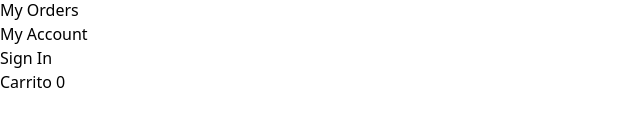
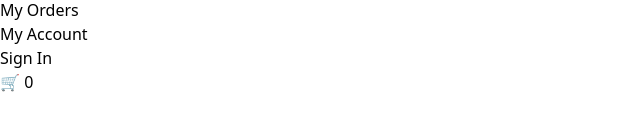
Before and after one commit to nicxlasj/react-app-ecommerce, a React (Vite) app: page / in a window 1280 px wide. Shown: the part 218-348 px from the top of the page, without its empty margins (0-640 px from the left). Built offline with nearby package versions, Linux system fonts and the light colour scheme; no server answers.

Commit message:
Creando el contexto

```diff
--- a/src/components/card/index.jsx
+++ b/src/components/card/index.jsx
@@ -1,5 +1,9 @@
+import { useContext } from "react";
+import { ProductContext } from "../../context/ProductContext";
+
 function Card(props) {
   const card = props.card;
+  const context = useContext(ProductContext);
   return (
     <div className="grid grid-cols-3 gap-2">
       <div className="bg-white cursor-pointer w-56 h-60 rounded-lg">
@@ -13,7 +17,13 @@ function Card(props) {
             alt="product"
           ></img>
           <div className="absolute top-0 right-0 flex justify-center items-center bg-white w-6 h-6 rounded-full m-2 p-1">
-            +
+            <button
+              onClick={() => {
+                context.setCount(context.count + 1);
+              }}
+            >
+              +
+            </button>
           </div>
         </figure>
         <p className="flex justify-between">
--- a/src/components/cards/index.jsx
+++ b/src/components/cards/index.jsx
@@ -1,14 +1,13 @@
 import { useState, useEffect } from "react";
+import { useContext } from "react";
 import LayOut from "../layout";
+import { ProductContext } from "../../context/ProductContext";
 import Card from "../card";
 
 function Cards() {
-  const [cards, setCards] = useState([]);
-  useEffect(() => {
-    fetch("https://api.escuelajs.co/api/v1/products")
-      .then((response) => response.json())
-      .then((data) => setCards(data));
-  }, []);
+  const context = useContext(ProductContext);
+  console.log(context);
+  const cards = context.cards;
 
   if (cards.length === 0 || cards === null) {
     return <h1>No hay productos :/</h1>;
--- a/src/components/navbar/index.jsx
+++ b/src/components/navbar/index.jsx
@@ -1,8 +1,12 @@
+import { useContext } from "react";
+import { ProductContext } from "../../context/ProductContext";
 import { NavLink } from "react-router-dom";
+
 
 const activeStyle = "underline underline-offset-4";
 
 function NavBar() {
+  const context= useContext(ProductContext);
   return (
     <nav className="flex justify-between items-center fixed z-10 w-full py-5 px-8 text-sm font-light top-0 bg-slate-300">
       <ul className="flex items-center gap-3">
@@ -77,7 +81,7 @@ function NavBar() {
           </NavLink>
         </li>
         <li className={({ isActive }) => (isActive ? activeStyle : undefined)}>
-          Carrito 0
+        🛒 {context.count}
         </li>
       </ul>
     </nav>
--- /dev/null
+++ b/src/context/ProductContext.jsx
@@ -0,0 +1,26 @@
+import { createContext } from "react";
+import { useState, useEffect } from "react";
+
+
+export const ProductContext = createContext();
+
+function ProductContextProvider(props) {
+  const [cards, setCards] = useState([]);
+  const [count, setCount]= useState(0);
+  useEffect(() => {
+    fetch("https://api.escuelajs.co/api/v1/products")
+      .then((response) => response.json())
+      .then((data) => setCards(data));
+  }, []);
+
+  console.log(cards);
+  return <ProductContext.Provider value={{
+    cards,
+    count,
+    setCount
+  }}>
+    {props.children}
+  </ProductContext.Provider>;
+}
+
+export default ProductContextProvider;
--- a/src/pages/app/index.jsx
+++ b/src/pages/app/index.jsx
@@ -6,6 +6,7 @@ import MyOrder from "../myOrder";
 import MyOrders from "../myOrders";
 import NavBar from "../../components/navbar";
 import SignIn from "../signIn";
+import ProductContextProvider from "../../context/ProductContext";
 
 function AppRoutes() {
   let routes = useRoutes([
@@ -40,10 +41,12 @@ function AppRoutes() {
 function App() {
   return (
     <>
-      <BrowserRouter>
-        <AppRoutes></AppRoutes>
-        <NavBar></NavBar>
-      </BrowserRouter>
+      <ProductContextProvider>
+        <BrowserRouter>
+          <AppRoutes></AppRoutes>
+          <NavBar></NavBar>
+        </BrowserRouter>
+      </ProductContextProvider>
     </>
   );
 }
```
